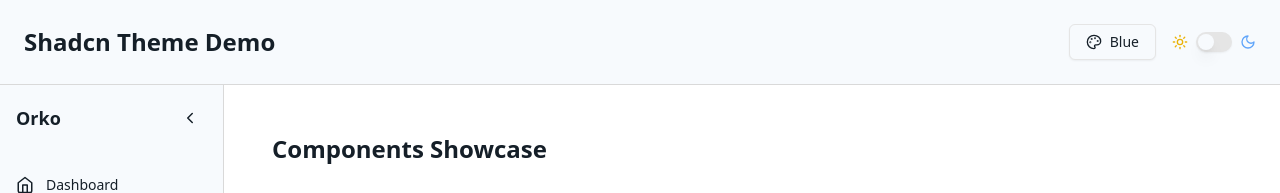
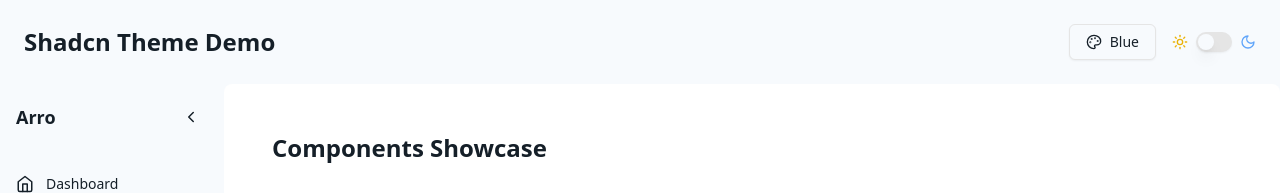
Before and after one commit to hussainNGI/my-shadcn-library, a React (Vite) app: page / in a window 1280 px wide. Shown: the top 193 px of the page. Built offline with nearby package versions, Linux system fonts and the light colour scheme.

Commit message:
minor fixes

```diff
--- a/src/App.tsx
+++ b/src/App.tsx
@@ -8,7 +8,7 @@ export default function App() {
   return (
     <ThemeProvider>
       <div className="min-h-screen bg-background text-foreground transition-theme duration-300">
-        <header className="flex items-center justify-between p-6 border-b">
+        <header className="flex items-center justify-between p-6">
           <h1 className="text-2xl font-bold">Shadcn Theme Demo</h1>
           <ThemeSelector />
         </header>
--- a/src/components/Sidebar.tsx
+++ b/src/components/Sidebar.tsx
@@ -15,13 +15,13 @@ export default function Sidebar() {
   return (
     <aside
       className={cn(
-        "relative h-screen bg-background border-r transition-all duration-300 flex flex-col",
+        "relative h-screen transition-all duration-300 flex flex-col",
         collapsed ? "w-16" : "w-56"
       )}
     >
       {/* Header */}
       <div className="flex items-center justify-between p-4">
-        {!collapsed && <h1 className="text-lg font-bold">Orko</h1>}
+        {!collapsed && <h1 className="text-lg font-bold">Arro</h1>}
         <button
           onClick={() => setCollapsed(!collapsed)}
           className="p-2 rounded-md hover:bg-muted transition"
--- a/src/layouts/MainLayout.tsx
+++ b/src/layouts/MainLayout.tsx
@@ -9,7 +9,7 @@ export default function MainLayout({ children }: { children: React.ReactNode })
 
       {/* Content Area */}
       <main
-        className="flex-1 overflow-y-auto p-6 bg-[hsl(var(--content-bg))] text-foreground transition-colors duration-300"
+        className="flex-1 overflow-y-auto p-6 bg-[hsl(var(--content-bg))] text-foreground transition-colors duration-300 rounded-lg"
       >
         {children}
       </main>
```
